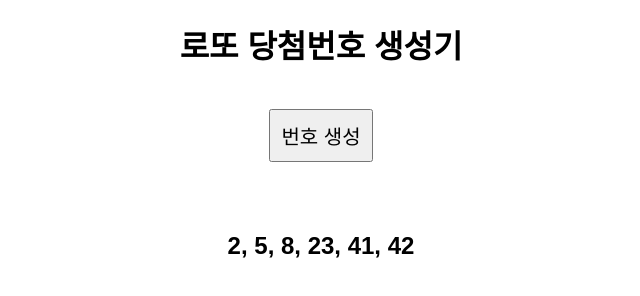
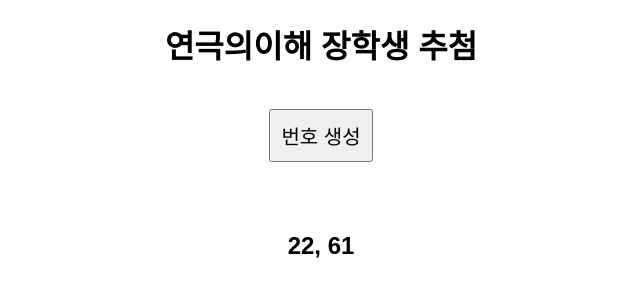
Before and after one commit to sherpakim/choice, a plain HTML site: page index.html in a window 1280 px wide. Both pictures are taken after a click on the button "번호 생성". Shown: the whole page, without its empty margins (319-959 px from the left). Drawn offline with Linux system fonts and the light colour scheme.

Commit message:
Update index.html

```diff
--- a/index.html
+++ b/index.html
@@ -2,7 +2,7 @@
 <html>
 <head>
   <meta charset="UTF-8">
-  <title>로또 당첨번호 생성기</title>
+  <title>연극의이해 장학생 추첨</title>
   <style>
     body {
       font-family: Arial, sans-serif;
@@ -23,7 +23,7 @@
   </style>
 </head>
 <body>
-  <h1>로또 당첨번호 생성기</h1>
+  <h1>연극의이해 장학생 추첨</h1>
   <button onclick="generateNumbers()">번호 생성</button>
   <div id="result"></div>
 
@@ -32,14 +32,14 @@
       const resultDiv = document.getElementById("result");
       const numbers = [];
 
-      // 1부터 45까지의 숫자를 배열에 저장
-      for (let i = 1; i <= 45; i++) {
+      // 1부터 120까지의 숫자를 배열에 저장
+      for (let i = 1; i <= 120; i++) {
         numbers.push(i);
       }
 
-      // 6개의 숫자를 무작위로 선택
+      // 2개의 숫자를 무작위로 선택
       const selectedNumbers = [];
-      for (let i = 0; i < 6; i++) {
+      for (let i = 0; i < 2; i++) {
         const randomIndex = Math.floor(Math.random() * numbers.length);
         selectedNumbers.push(numbers[randomIndex]);
         numbers.splice(randomIndex, 1); // 선택된 숫자는 배열에서 제거
```
